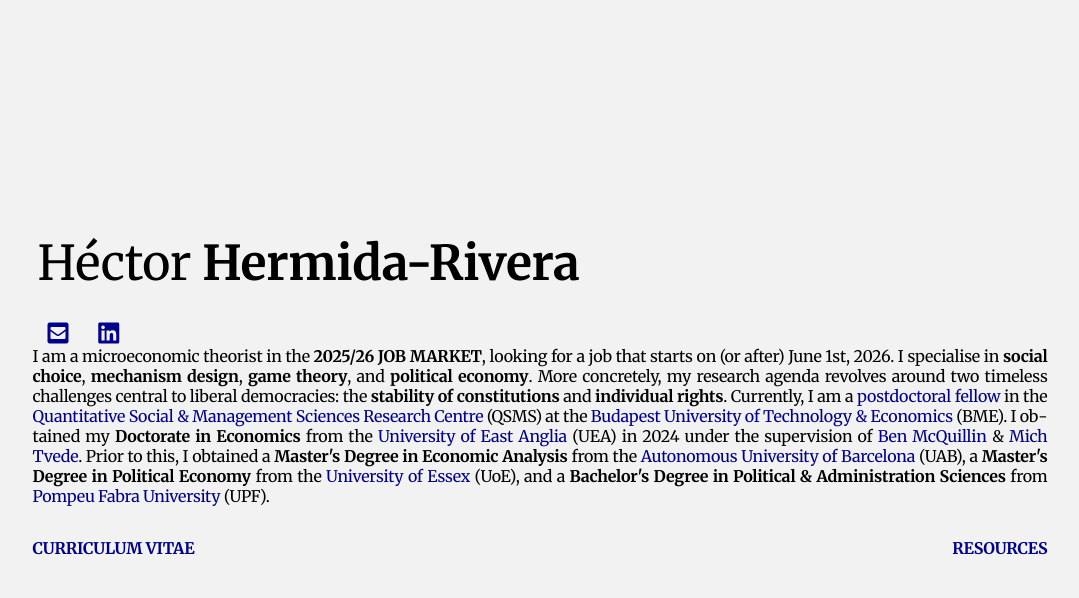
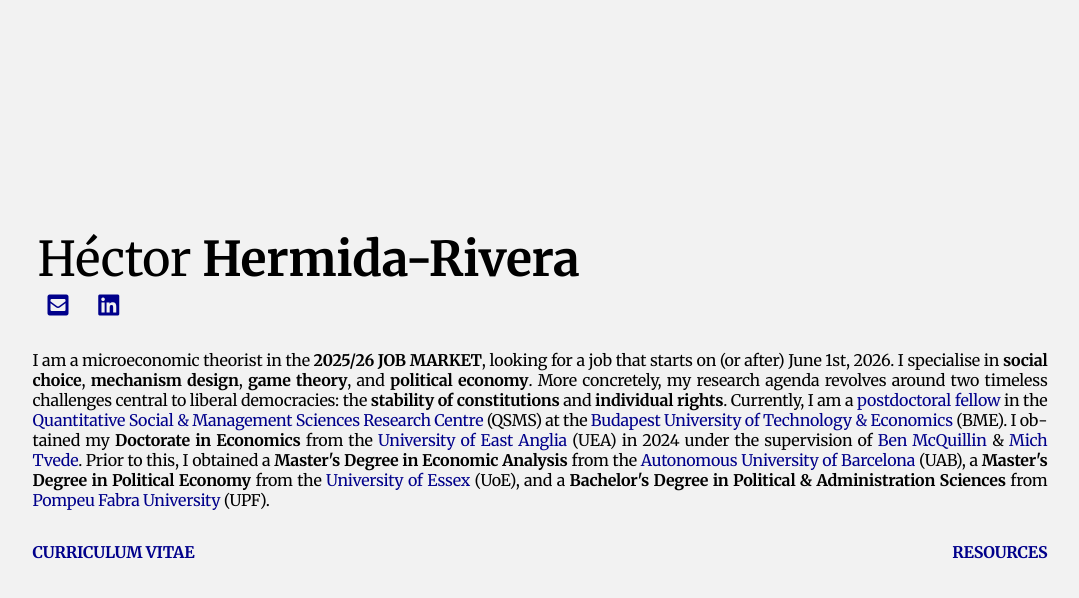
Before and after one commit to HectorHermidaRivera/hectorhermidarivera.github.io, a Jekyll site: the page built from index.md, in a window 1280 px wide. Shown: the top 598 px of the page, without its empty margins (100-1179 px from the left). Built offline with Jekyll 4.4.1, drawn with Linux system fonts in a browser that asks for light colours; a style sheet for code colours, icons or effects is not loaded.

Commit message:
Update style.css

```diff
--- a/assets/css/style.css
+++ b/assets/css/style.css
@@ -60,7 +60,6 @@ body.home-page .content {
 body.home-page .main-name {
   padding-left: 5px !important;
   padding-right: 5px !important;
-  margin-bottom: 0.5em !important;
 }
 
 body.home-page .icon-row {
@@ -68,6 +67,7 @@ body.home-page .icon-row {
   margin-top: 10px !important;
   padding-left: 5px !important;
   padding-right: 5px !important;
+  margin-bottom: 2em !important;
 }
 
 /* TITLE */
```
